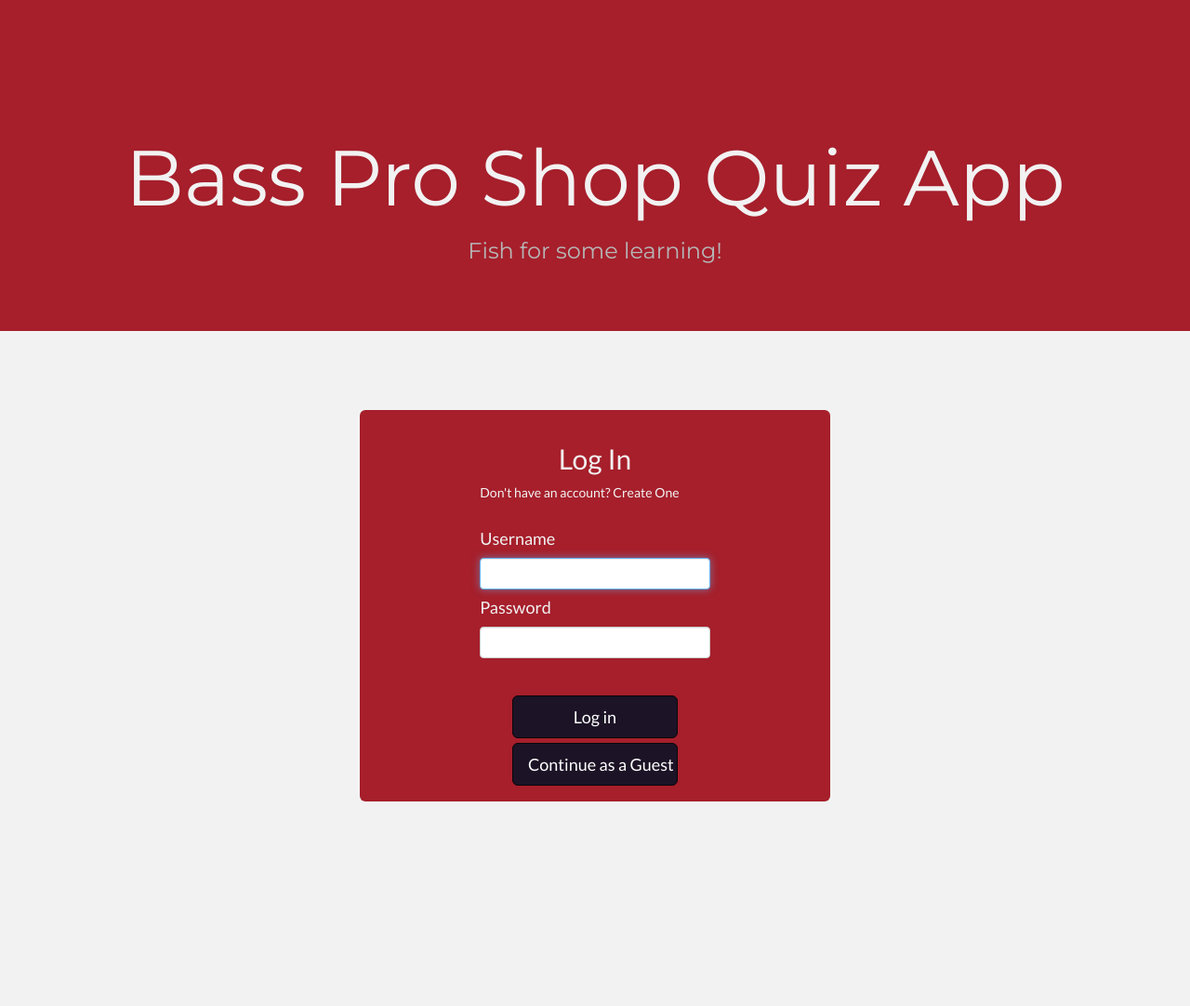
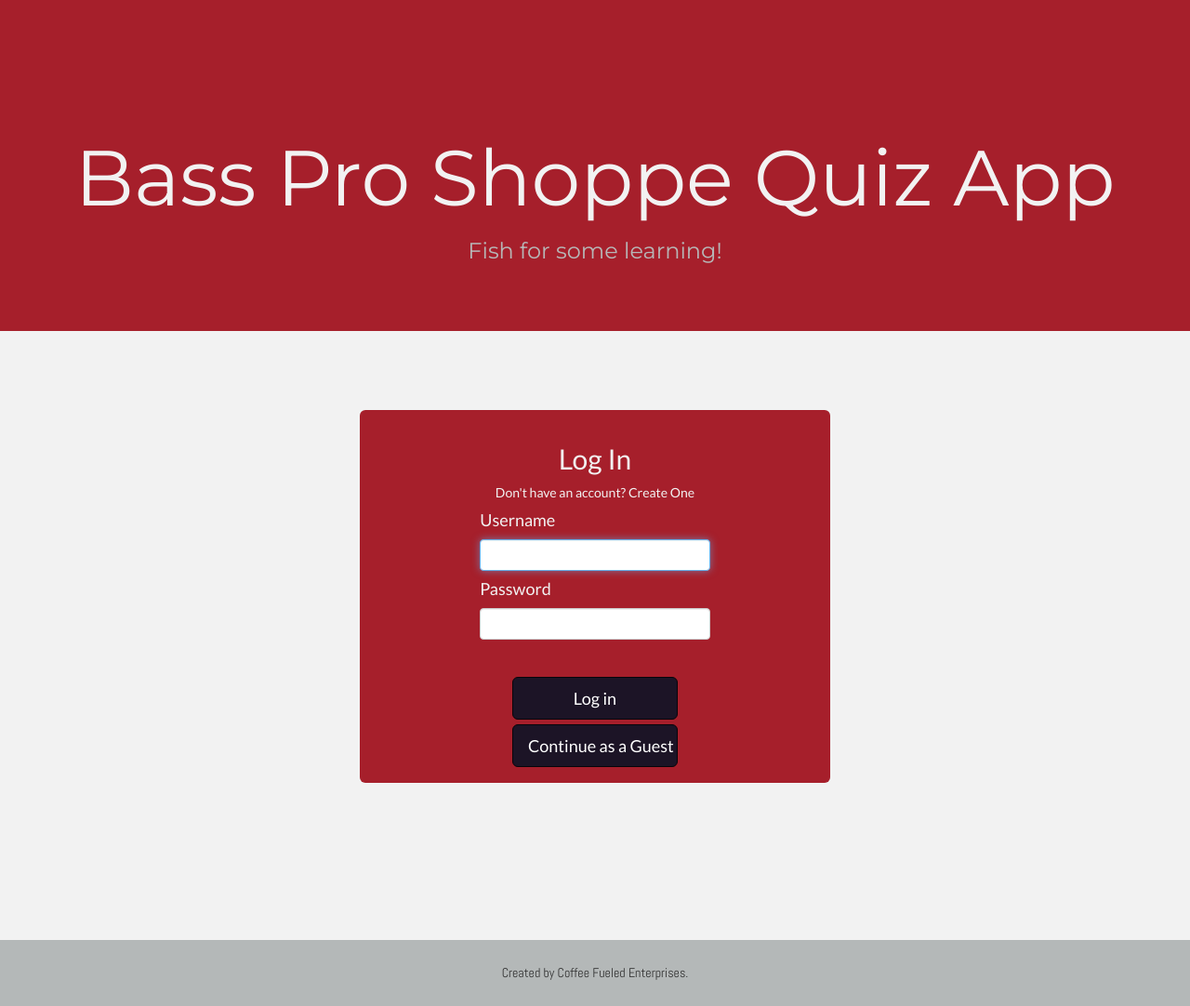
Before and after one commit to ladada200/BPS-Quiz-System, a PHP site: page /login.html in a window 1280 px wide. Shown: the whole page at 93% size. Before the commit the page ends 862 px from the top, so only its background shows below. Run offline with PHP 8.4, Linux system fonts and the light colour scheme.

Commit message:
login update

```diff
--- a/login.html
+++ b/login.html
@@ -14,7 +14,7 @@
 <body>
 <div class="container-fluid quizcontainer">
 	      <div class="row header">
-        <h1>Bass Pro Shop Quiz App</h1>
+        <h1>Bass Pro Shoppe Quiz App</h1>
 		  <h3>Fish for some learning!</h3>
       </div>
       <div class="row">
@@ -23,17 +23,17 @@
     <div class="col-sm-8 main">
 
         <div class="login jumbotron">
-		<div class="row">
+		<div class="row center">
           <form class="form-signin">
             <h2 class="form-signin-heading">Log In</h2>
+			  Don't have an account? <a href="createAccount.html" target="_blank">Create One</a>
 			</div>
 
 			<div class="row">
             <div class="col-sm-2">
             </div>
             <div class="col-sm-8">
-              Don't have an account? <a href="createAccount.html" target="_blank">Create One</a>
-				<br><br>
+
              <h4>Username</h4> <input type="text" id="inputEmail" class="form-control" required autofocus>
 				              <h4>Password</h4><input type="password" id="inputPassword" class="form-control" required>
 				<br>
@@ -58,7 +58,10 @@
         </div>
       </div>
     </div>
-    <div class="col-sm-2"></div>
+    	      <div class="row footer">
+        Created by Coffee Fueled Enterprises.
+      </div>
+      <div class="row">
   </div>
 </div>
 </body>
--- a/quiztheme.css
+++ b/quiztheme.css
@@ -74,6 +74,13 @@
 	color: #1C1426;
 }
 
-.sidetext {
-	text-align: right;
+.footer {
+	background-color:#B4B8B8;
+	text-align: center;
+	font-family: 'Abel';
+	padding: 2%;
 }
+
+.center {
+	text-align: center;
+}
```
